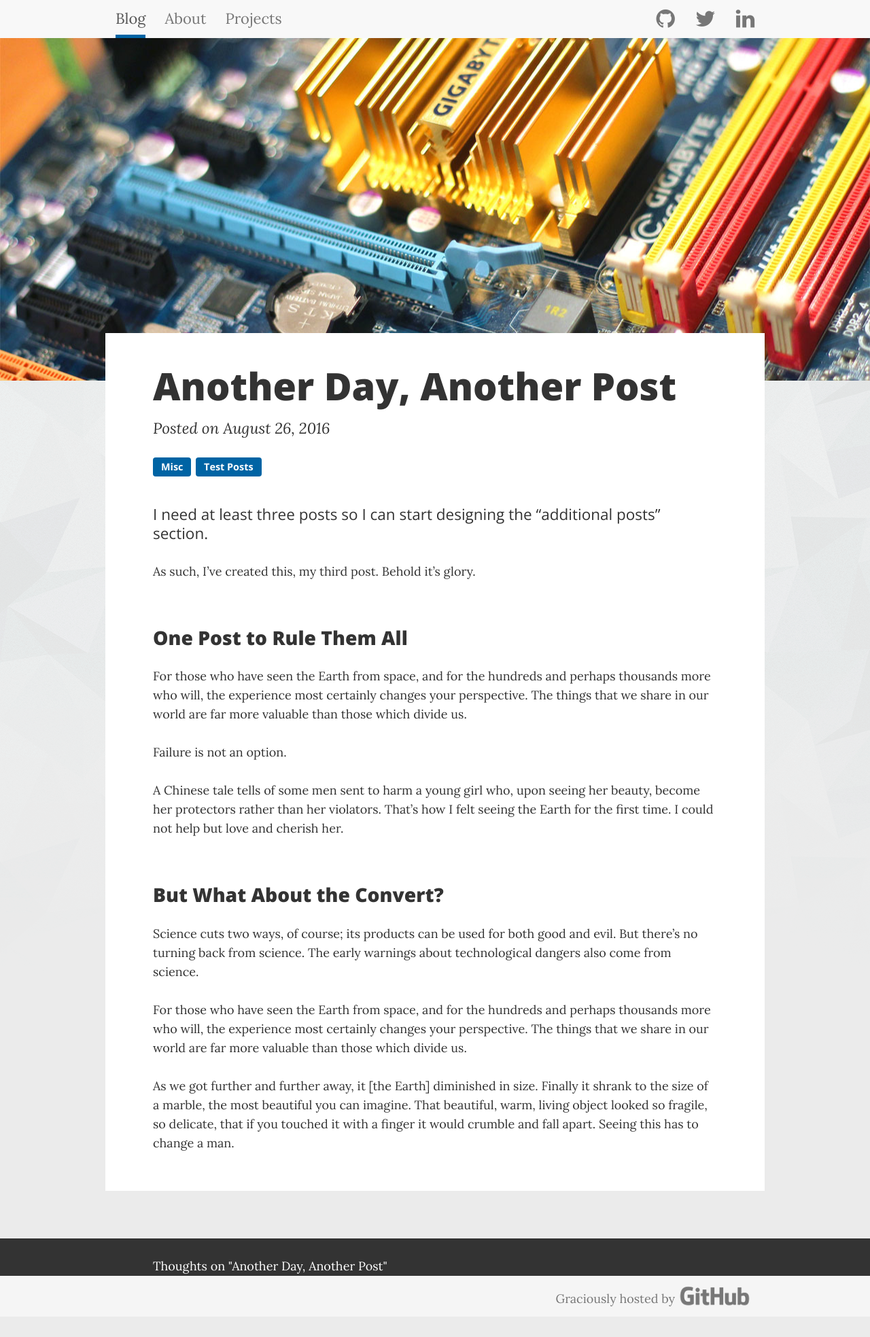
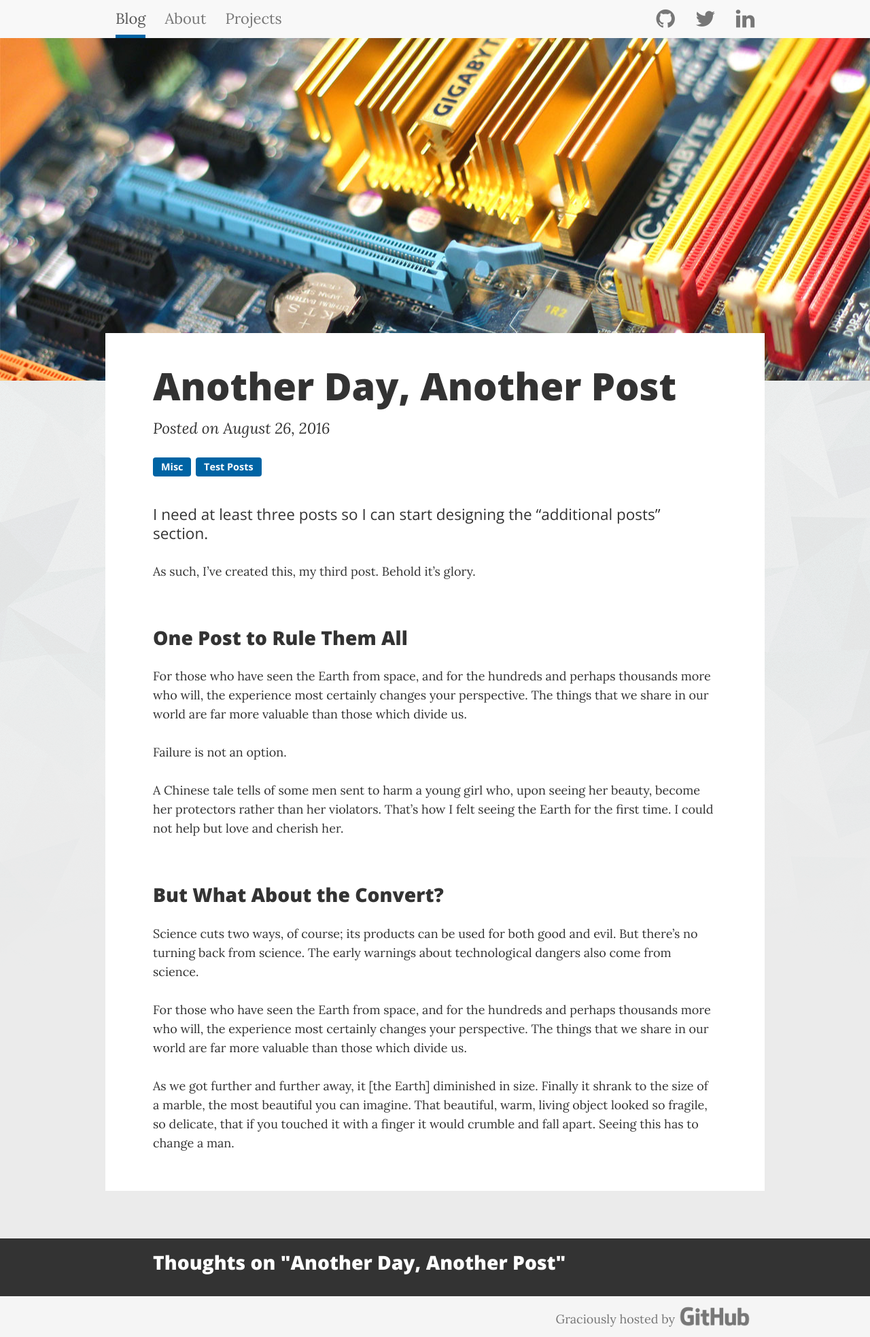
Before and after one commit to aarondgordon/aarondgordon.github.io, a Jekyll site: the page built from _posts/2016-8-26-another-day-another-post.md, in a window 1280 px wide. Shown: the whole page at 68% size. Built offline with Jekyll 4.4.1, drawn with Linux system fonts in a browser that asks for light colours; nearby versions of some CDN libraries; comment, search, counter and statistics services are not loaded; before the commit the page ends 1937 px from its top, so only the background shows below that.

Commit message:
Update post.html

```diff
--- a/_layouts/post.html
+++ b/_layouts/post.html
@@ -18,7 +18,7 @@ layout: default
 </div>
 <div class="comments-wrapper">
   <div class="container container-comments">
-  	<div class="container-comments-title">Thoughts on "{{ page.title }}"</div>
+  	<h2>Thoughts on "{{ page.title }}"</h2>
 
 	<div id="disqus_thread"></div>
 	<script>
```
